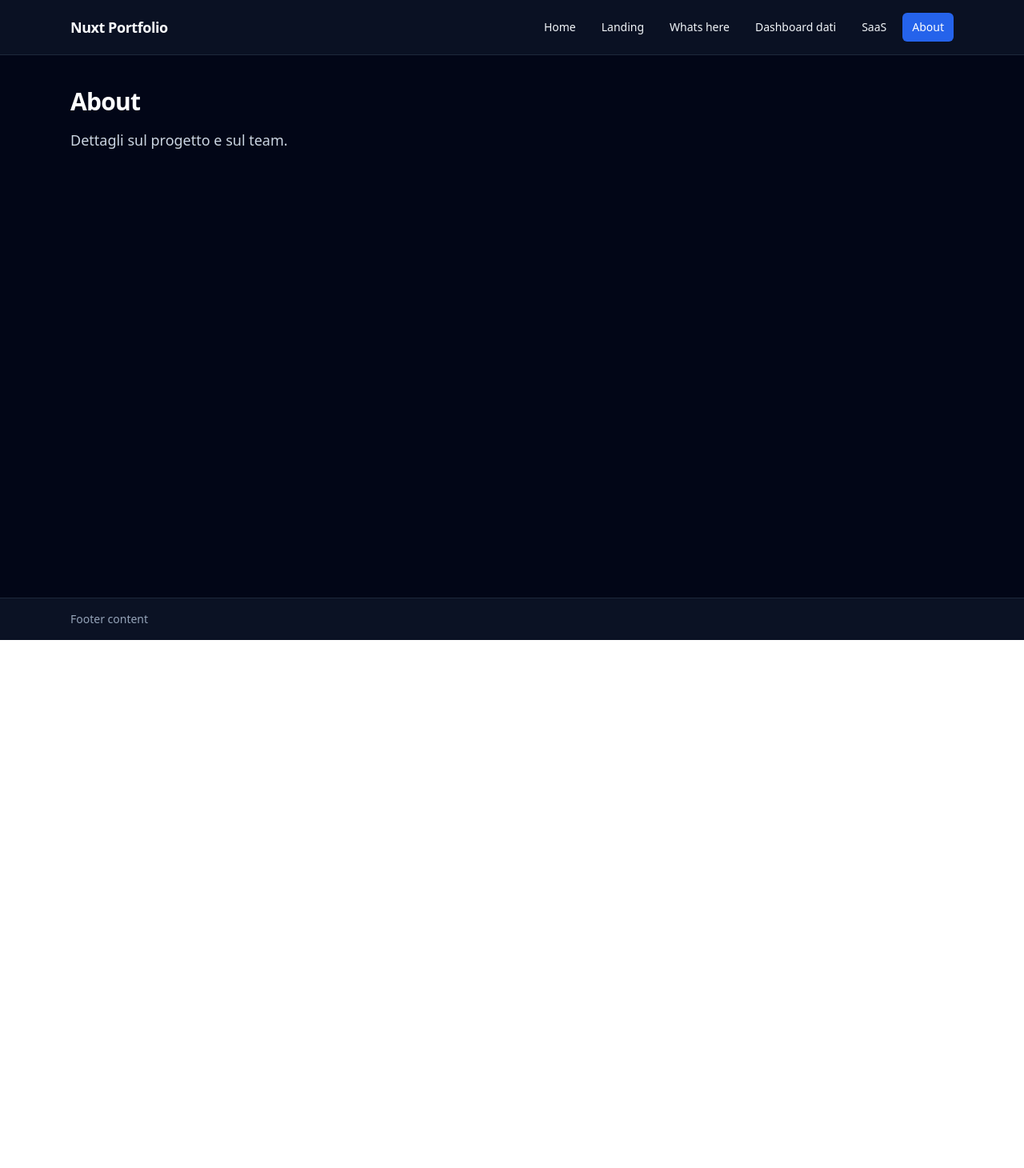
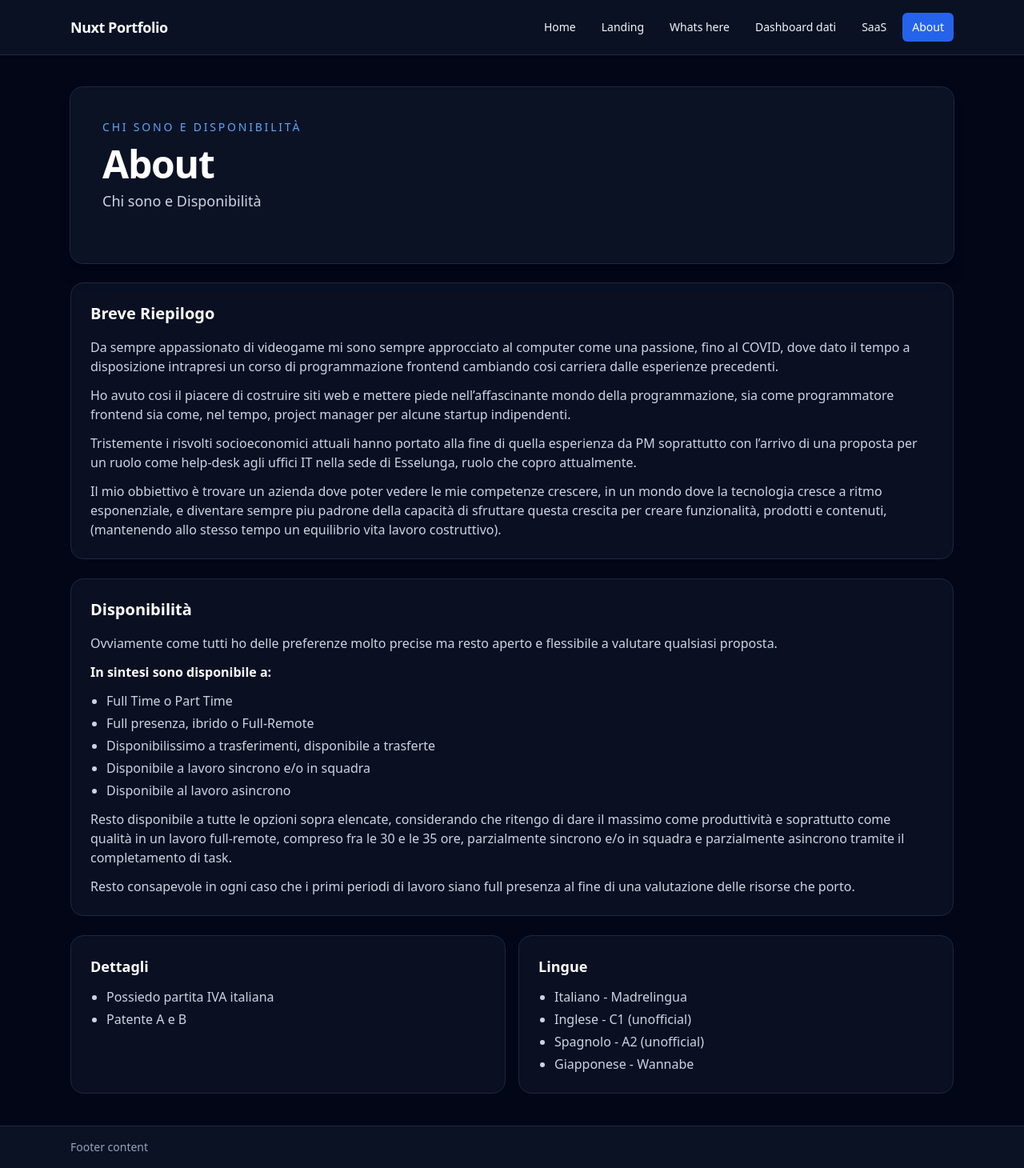
Before and after one commit to France900/Nuxt_Portfolio, a Nuxt app: page /about in a window 1280 px wide. Shown: the whole page at 80% size. Before the commit the page ends 800 px from the top, so only its background shows below. Built offline with nearby package versions, Linux system fonts and the light colour scheme.

Commit message:
Components & About
- Aggiunto contenuto placeholder per la pagina about
- spostati footer e navbar nella cartella components/

```diff
--- /dev/null
+++ b/app/components/AppFooter.vue
@@ -0,0 +1,7 @@
+<template>
+  <footer class="border-t border-slate-800 bg-slate-900/70">
+    <div class="mx-auto max-w-6xl px-6 py-4 text-sm text-slate-400">
+      Footer content
+    </div>
+  </footer>
+</template>
--- /dev/null
+++ b/app/components/AppNavbar.vue
@@ -0,0 +1,28 @@
+<script setup lang="ts">
+const navLinks = [
+  { to: '/', label: 'Home' },
+  { to: '/landing', label: 'Landing' },
+  { to: '/whats-here', label: 'Whats here' },
+  { to: '/dashboard-dati', label: 'Dashboard dati' },
+  { to: '/saas', label: 'SaaS' },
+  { to: '/about', label: 'About' }
+]
+</script>
+
+<template>
+  <header class="border-b border-slate-800 bg-slate-900/70 backdrop-blur">
+    <div class="mx-auto flex max-w-6xl items-center justify-between px-6 py-4">
+      <div class="text-lg font-semibold tracking-tight">Nuxt Portfolio</div>
+      <nav class="flex flex-wrap gap-2 text-sm">
+        <NuxtLink
+          v-for="link in navLinks"
+          :key="link.to"
+          :to="link.to"
+          class="rounded-md px-3 py-2 text-slate-100 transition hover:bg-slate-800/80 aria-[current=page]:bg-blue-600 aria-[current=page]:text-white"
+        >
+          {{ link.label }}
+        </NuxtLink>
+      </nav>
+    </div>
+  </header>
+</template>
--- a/app/layouts/default.vue
+++ b/app/layouts/default.vue
@@ -1,31 +1,6 @@
-<script setup lang="ts">
-const navLinks = [
-  { to: '/', label: 'Home' },
-  { to: '/landing', label: 'Landing' },
-  { to: '/whats-here', label: 'Whats here' },
-  { to: '/dashboard-dati', label: 'Dashboard dati' },
-  { to: '/saas', label: 'SaaS' },
-  { to: '/about', label: 'About' }
-]
-</script>
-
 <template>
   <div class="flex min-h-screen flex-col bg-slate-950 text-slate-50">
-    <header class="border-b border-slate-800 bg-slate-900/70 backdrop-blur">
-      <div class="mx-auto flex max-w-6xl items-center justify-between px-6 py-4">
-        <div class="text-lg font-semibold tracking-tight">Nuxt Portfolio</div>
-        <nav class="flex flex-wrap gap-2 text-sm">
-          <NuxtLink
-            v-for="link in navLinks"
-            :key="link.to"
-            :to="link.to"
-            class="rounded-md px-3 py-2 text-slate-100 transition hover:bg-slate-800/80 aria-[current=page]:bg-blue-600 aria-[current=page]:text-white"
-          >
-            {{ link.label }}
-          </NuxtLink>
-        </nav>
-      </div>
-    </header>
+    <AppNavbar />
 
     <main class="flex-1">
       <div class="mx-auto max-w-6xl px-6 py-10">
@@ -33,10 +8,6 @@ const navLinks = [
       </div>
     </main>
 
-    <footer class="border-t border-slate-800 bg-slate-900/70">
-      <div class="mx-auto max-w-6xl px-6 py-4 text-sm text-slate-400">
-        Footer content
-      </div>
-    </footer>
+    <AppFooter />
   </div>
 </template>
--- a/app/pages/about.vue
+++ b/app/pages/about.vue
@@ -1,8 +1,82 @@
 <template>
-  <section class="space-y-4">
-    <h1 class="text-3xl font-semibold tracking-tight text-white">About</h1>
-    <p class="max-w-3xl text-lg leading-relaxed text-slate-300">
-      Dettagli sul progetto e sul team.
-    </p>
+  <section class="space-y-6">
+    <div class="min-h-[220px] rounded-2xl bg-slate-900/70 p-10 shadow-xl ring-1 ring-slate-800">
+      <p class="text-sm uppercase tracking-[0.2em] text-blue-400">Chi sono e Disponibilità</p>
+      <h1 class="mt-3 text-4xl font-semibold tracking-tight text-white sm:text-5xl">About</h1>
+      <h2 class="mt-2 text-lg text-slate-300">Chi sono e Disponibilità</h2>
+    </div>
+
+    <div class="space-y-4 rounded-2xl border border-slate-800 bg-slate-900/60 p-6">
+      <h3 class="text-xl font-semibold text-white">Breve Riepilogo</h3>
+      <div class="space-y-3 text-slate-300">
+        <p>
+          Da sempre appassionato di videogame mi sono sempre approcciato al computer come una passione, fino al COVID,
+          dove dato il tempo a disposizione intrapresi un corso di programmazione frontend cambiando cosi carriera dalle
+          esperienze precedenti.
+        </p>
+        <p>
+          Ho avuto cosi il piacere di costruire siti web e mettere piede nell’affascinante mondo della programmazione,
+          sia come programmatore frontend sia come, nel tempo, project manager per alcune startup indipendenti.
+        </p>
+        <p>
+          Tristemente i risvolti socioeconomici attuali hanno portato alla fine di quella esperienza da PM soprattutto
+          con l’arrivo di una proposta per un ruolo come help-desk agli uffici IT nella sede di Esselunga, ruolo che
+          copro attualmente.
+        </p>
+        <p>
+          Il mio obbiettivo è trovare un azienda dove poter vedere le mie competenze crescere, in un mondo dove la
+          tecnologia cresce a ritmo esponenziale, e diventare sempre piu padrone della capacità di sfruttare questa
+          crescita per creare funzionalità, prodotti e contenuti, (mantenendo allo stesso tempo un equilibrio vita lavoro
+          costruttivo).
+        </p>
+      </div>
+    </div>
+
+    <div class="space-y-4 rounded-2xl border border-slate-800 bg-slate-900/60 p-6">
+      <h3 class="text-xl font-semibold text-white">Disponibilità</h3>
+      <div class="space-y-3 text-slate-300">
+        <p>
+          Ovviamente come tutti ho delle preferenze molto precise ma resto aperto e flessibile a valutare qualsiasi
+          proposta.
+        </p>
+        <p class="font-semibold text-white">In sintesi sono disponibile a:</p>
+        <ul class="list-disc space-y-1 pl-5">
+          <li>Full Time o Part Time</li>
+          <li>Full presenza, ibrido o Full-Remote</li>
+          <li>Disponibilissimo a trasferimenti, disponibile a trasferte</li>
+          <li>Disponibile a lavoro sincrono e/o in squadra</li>
+          <li>Disponibile al lavoro asincrono</li>
+        </ul>
+        <p>
+          Resto disponibile a tutte le opzioni sopra elencate, considerando che ritengo di dare il massimo come
+          produttività e soprattutto come qualità in un lavoro full-remote, compreso fra le 30 e le 35 ore, parzialmente
+          sincrono e/o in squadra e parzialmente asincrono tramite il completamento di task.
+        </p>
+        <p>
+          Resto consapevole in ogni caso che i primi periodi di lavoro siano full presenza al fine di una valutazione
+          delle risorse che porto.
+        </p>
+      </div>
+    </div>
+
+    <div class="grid gap-4 md:grid-cols-2">
+      <div class="space-y-3 rounded-2xl border border-slate-800 bg-slate-900/60 p-6">
+        <h4 class="text-lg font-semibold text-white">Dettagli</h4>
+        <ul class="list-disc space-y-1 pl-5 text-slate-300">
+          <li>Possiedo partita IVA italiana</li>
+          <li>Patente A e B</li>
+        </ul>
+      </div>
+
+      <div class="space-y-3 rounded-2xl border border-slate-800 bg-slate-900/60 p-6">
+        <h4 class="text-lg font-semibold text-white">Lingue</h4>
+        <ul class="list-disc space-y-1 pl-5 text-slate-300">
+          <li>Italiano - Madrelingua</li>
+          <li>Inglese - C1 (unofficial)</li>
+          <li>Spagnolo - A2 (unofficial)</li>
+          <li>Giapponese - Wannabe</li>
+        </ul>
+      </div>
+    </div>
   </section>
 </template>
```
